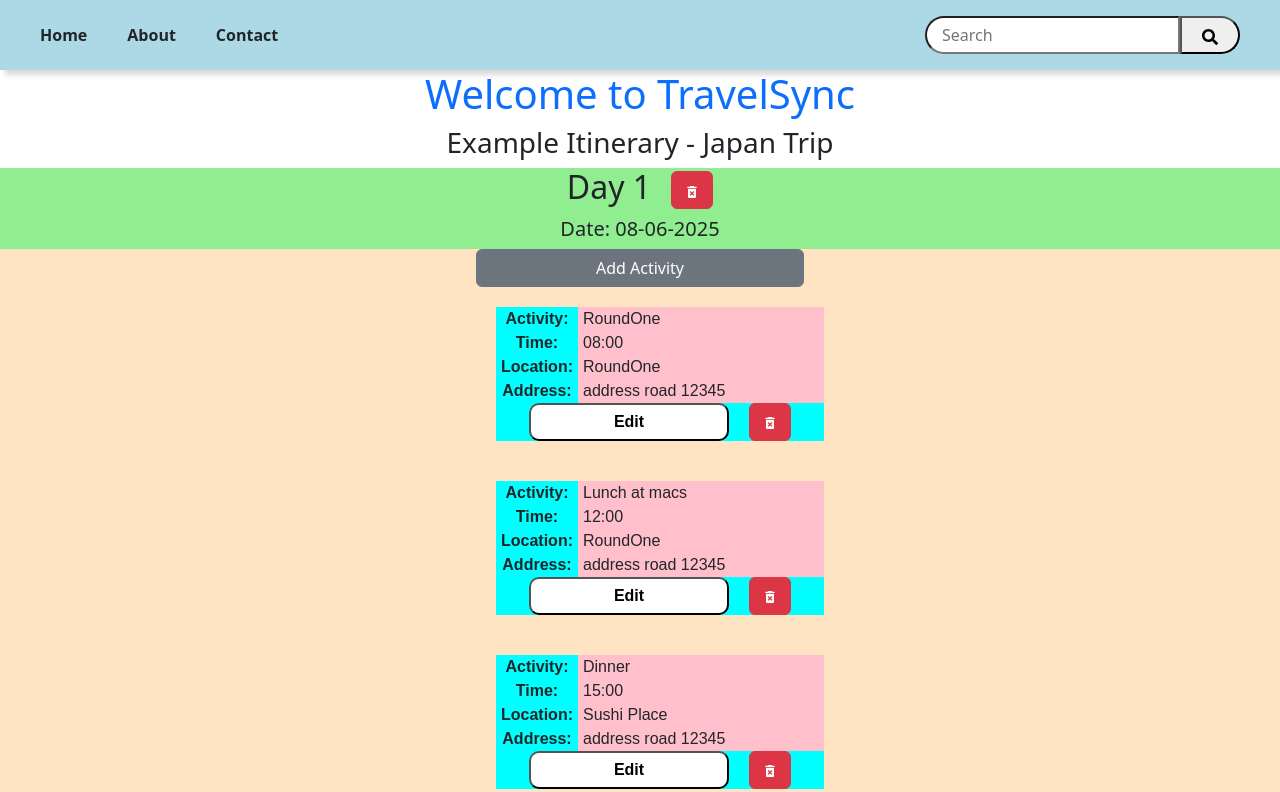
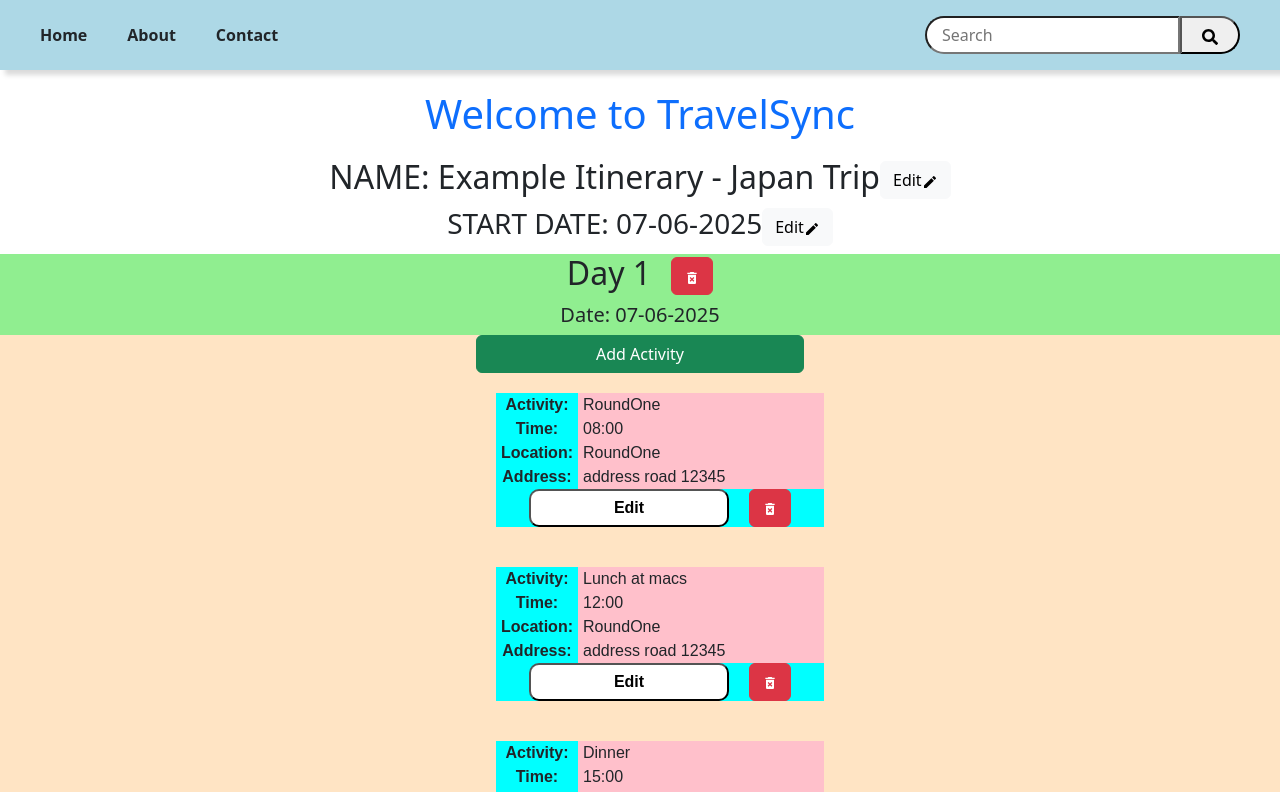
Before and after one commit to gwart56/Orbital-TravelSync, a React (Vite) app in the folder frontend/: page / in a window 1280 px wide. Shown: the top 792 px of the page. Built offline with nearby package versions, Linux system fonts and the light colour scheme.

Commit message:
created edit option for name and start date of itinerary

```diff
--- /dev/null
+++ b/frontend/src/components/ItineraryInfo.jsx
@@ -0,0 +1,93 @@
+import { useState } from 'react';
+import { updateItinName, updateItinStartDate } from '../data/activity';
+import { FaEdit } from "react-icons/fa";
+import { MdEdit } from "react-icons/md";
+
+function ItineraryDateInput({ itin, setItin }){
+  const [editing, setEditing] = useState(false);
+  const [newStartDate, setNewStartDate] = useState(itin.startDate);
+
+  const handleSave = () => {
+    setItin(updateItinStartDate(itin, newStartDate));
+    setEditing(false);
+  };
+
+  return (
+    <>
+      {!editing ? (
+        <>
+          <h3>START DATE: {itin.startDate}
+          <button className="btn btn-light" onClick={() => setEditing(true)}> Edit<MdEdit /></button></h3>
+        </>
+      ) : (
+        <>
+          <h3>START DATE:
+            <input
+              type="date"
+              value={newStartDate}
+              onChange={(e) => setNewStartDate(e.target.value)}
+            />
+            <button className="btn btn-light" onClick={handleSave}>Save</button>
+            <button className="btn btn-light" onClick={() => setEditing(false)}>Cancel</button>
+          </h3>
+        </>
+      )}
+    </>
+  );
+}
+
+function ItineraryNameInput({ itin, setItin }){
+  const [editing, setEditing] = useState(false);
+  const [newName, setNewName] = useState(itin.name);
+
+  const handleSave = () => {
+    setItin(updateItinName(itin, newName));
+    setEditing(false);
+  };
+
+  return (
+    <>
+      {!editing ? (
+        <>
+          <h2>NAME: {itin.name}
+          <button className="btn btn-light" onClick={() => setEditing(true)}> Edit<MdEdit /></button></h2>
+        </>
+      ) : (
+        <>
+          <h2>NAME:
+            <input
+              type="text"
+              value={newName}
+              onChange={(e) => setNewName(e.target.value)}
+            />
+            <button className="btn btn-light" onClick={handleSave}>Save</button>
+            <button className="btn btn-light" onClick={() => setEditing(false)}>Cancel</button>
+          </h2>
+        </>
+      )}
+    </>
+  );
+}
+
+export default function ItineraryInfo({ itin, setItin }) {
+  const [editing, setEditing] = useState(false);
+  const [newStartDate, setNewStartDate] = useState(itin.startDate);
+
+  const handleSave = () => {
+    setItin(updateItinStartDate(itin, newStartDate));
+    setEditing(false);
+  };
+
+  return (
+    <>
+      <ItineraryNameInput
+        itin={itin}
+        setItin={setItin}
+      />
+      <ItineraryDateInput
+        itin={itin}
+        setItin={setItin}
+      />
+    </>
+  );
+}
--- a/frontend/src/data/activity.jsx
+++ b/frontend/src/data/activity.jsx
@@ -8,12 +8,10 @@ export class Itinerary {
     id;
     name;
     travelDays;
-    numOfDays;
     startDate;
 
-    constructor(name, dayArr, numOfDays, startDate) { //(String, array of TravelDays)
+    constructor(name, dayArr, startDate) { //(String, array of TravelDays)
         this.name = name;
-        this.numOfDays = numOfDays;
         this.startDate = startDate;
         this.travelDays = [...dayArr];
         this.id = Itinerary.count;
@@ -21,7 +19,7 @@ export class Itinerary {
     }
 
     static fromJSON(data) {
-        const it = new Itinerary(data.name, [], data.numOfDays, data.startDate);
+        const it = new Itinerary(data.name, [], data.startDate);
         it.id = data.id;
         it.travelDays = data.travelDays.map(TravelDay.fromJSON);
         return it;
@@ -29,18 +27,18 @@ export class Itinerary {
 
     addDay() {
         const newDayArr = addDayArray(this.travelDays);
-        return new Itinerary(this.name, newDayArr, this.numOfDays, this.startDate);
+        return new Itinerary(this.name, newDayArr, this.startDate);
     }
 
     removeDay(id) {
         const newDayArr = deleteDayArray(this.travelDays, id);
-        return new Itinerary(this.name, newDayArr, this.numOfDays, this.startDate);
+        return new Itinerary(this.name, newDayArr, this.startDate);
     }
 
     setActivitiesOfDay(dayId, actArr) {
         const targetDay = this.travelDays.find(day => day.id === dayId);
         targetDay.activities = actArr;
-        return new Itinerary(this.name, this.travelDays, this.numOfDays, this.startDate);
+        return new Itinerary(this.name, this.travelDays, this.startDate);
     }
 }
 
@@ -55,18 +53,18 @@ export class TravelDay {
         TravelDay.count++;
     }
 
-    addActivity(vals) {
-        this.activities.push(new Activity(vals));
-    }
+    // addActivity(vals) {
+    //     this.activities.push(new Activity(vals));
+    // }
 
-    removeActivity(id) {
-        this.activities = this.activities.filter(act => act.id != id);
-    }
+    // removeActivity(id) {
+    //     this.activities = this.activities.filter(act => act.id != id);
+    // }
 
-    editActivity(id, vals) {
-        this.removeActivity(id);
-        this.addActivity([...vals, id]);
-    }
+    // editActivity(id, vals) {
+    //     this.removeActivity(id);
+    //     this.addActivity([...vals, id]);
+    // }
 
     static fromJSON(data) {
         const day = new TravelDay(data.date, []);
@@ -119,6 +117,7 @@ export class Activity {
     }
 }
 
+//ACTIVITY ARRAY FUNCTIONS----------------------
 export function editActivityArray(arr, id, vals) {
     arr = arr.filter(act => act.id != id);
     arr.push(new Activity([...vals, id])); //use the same id
@@ -135,6 +134,7 @@ export function addActivityArray(arr) {
     return newArr;
 }
 
+//DAY ARRAY FUNCTIONS-------------------
 export function addDayArray(arr) {
     const arrLen = arr.length;
     if (arrLen == 0) {
@@ -153,6 +153,7 @@ export function deleteDayArray(arr, id) {
     return arr;
 }
 
+//ITIN FUNCTIONS
 export function loadItinFromLocal() {
     const saved = localStorage.getItem("itinLocal");
     if (saved) {
@@ -168,6 +169,16 @@ export function saveToLocal(itin) {
     localStorage.setItem("itinLocal", JSON.stringify(itin));
 }
 
+export function updateItinStartDate(itin, newDate) {
+    newDate = dayjs(newDate, 'YYYY-MM-DD').format('DD-MM-YYYY');
+    console.log(itin + " HAHAHHAHA");
+    return new Itinerary(itin.name, itin.travelDays, newDate);
+}
+
+export function updateItinName(itin, newName) {
+    return new Itinerary(newName, itin.travelDays, itin.startDate);
+}
+
 
 //----------------example values-----------------
 let defActivities = [
@@ -181,4 +192,4 @@ let defTravelDays = [new TravelDay(
     dayjs().format('DD-MM-YYYY')
     , defActivities)];
 
-export let defaultItin = new Itinerary("Example Itinerary - Japan Trip", defTravelDays, 1, dayjs().format('DD-MM-YYYY'));
+export let defaultItin = new Itinerary("Example Itinerary - Japan Trip", defTravelDays, dayjs().format('DD-MM-YYYY'));
--- a/frontend/src/pages/ActivityPage.jsx
+++ b/frontend/src/pages/ActivityPage.jsx
@@ -5,6 +5,7 @@ import { useState, useEffect } from 'react';
 import ActivityContainer from '../components/ActivityContainer';
 import Header from '../components/Header';
 import {addActivityArray, editActivityArray, deleteActivityArray, loadItinFromLocal, saveToLocal} from '../data/activity';
+import ItineraryInfo from '../components/ItineraryInfo';
 
 
 //each ActivityContent contains multiple ActivityContainers in a day (BEIGE REGION)
@@ -14,7 +15,7 @@ function ActivityContent({activityArr, dayId, itin, setItin}) {
   function handleSave(id, valuesArray) {
     console.log("saved: id-" + id + ", " + valuesArray);
     const newActArr = editActivityArray(activities, id, valuesArray);
-    setItin(itin.setActivitiesOfDay(dayId, newActArr));
+    setItin(itin.setActivitiesOfDay(dayId, newActArr)); //updates itinerary
   }
 
   function handleDelete(id) {
@@ -41,7 +42,7 @@ function ActivityContent({activityArr, dayId, itin, setItin}) {
       />);
   return (
     <div className = "activity-grid js-activity-grid">
-      <button className="new-activity-butt btn btn-secondary" onClick={handleAdd}>Add Activity</button>
+      <button className="new-activity-butt btn btn-success" onClick={handleAdd}>Add Activity</button>
       {activityElements}
     </div>
   );
@@ -60,7 +61,7 @@ function TravelDayContent({dayArr, itin, setItin}) {
   }
 
   let totalNumDays = 0;
-  let latestdate = itin.startDate;
+  let latestdate = dayjs(itin.startDate, 'DD-MM-YYYY').add(-1,'day').format('DD-MM-YYYY'); //subtracts 1 day to make up increments
   const dayElements = [...travelDays]
     .map(d =>
       (<div className="travel-day-container" key={d.id}>
@@ -101,8 +102,11 @@ function ActivityPage() {
     return (
         <>
             <Header />
-            <h1 className="text-primary">Welcome to TravelSync</h1>
-            <h3>{itin.name}</h3>
+            <h1 className="text-primary" style={{margin: "20px"}}>Welcome to TravelSync</h1>
+            <ItineraryInfo
+              itin={itin}
+              setItin={setItin}
+            />
             <TravelDayContent
               dayArr={itin.travelDays}
               itin={itin}
```
